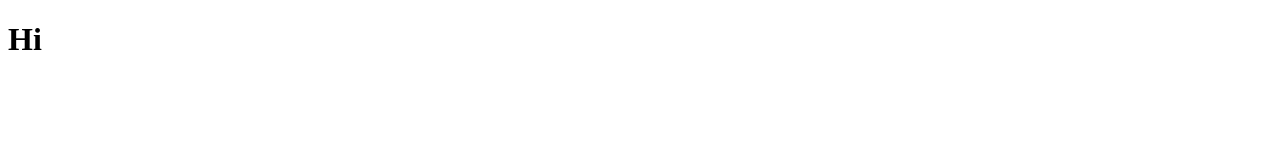
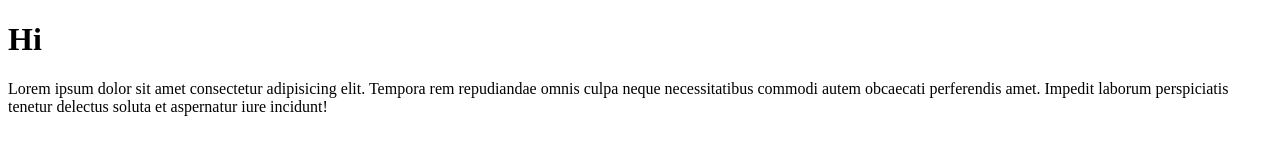
Before and after one commit to Dimetriii/Work-VScode, a plain HTML site: page Index.html in a window 1280 px wide. Drawn offline with Linux system fonts and the light colour scheme.

Commit message:
lorem text

```diff
--- a/Index.html
+++ b/Index.html
@@ -8,5 +8,6 @@
 </head>
 <body>
     <h1>Hi</h1>
+    <p>Lorem ipsum dolor sit amet consectetur adipisicing elit. Tempora rem repudiandae omnis culpa neque necessitatibus commodi autem obcaecati perferendis amet. Impedit laborum perspiciatis tenetur delectus soluta et aspernatur iure incidunt!</p>
 </body>
 </html>
```
